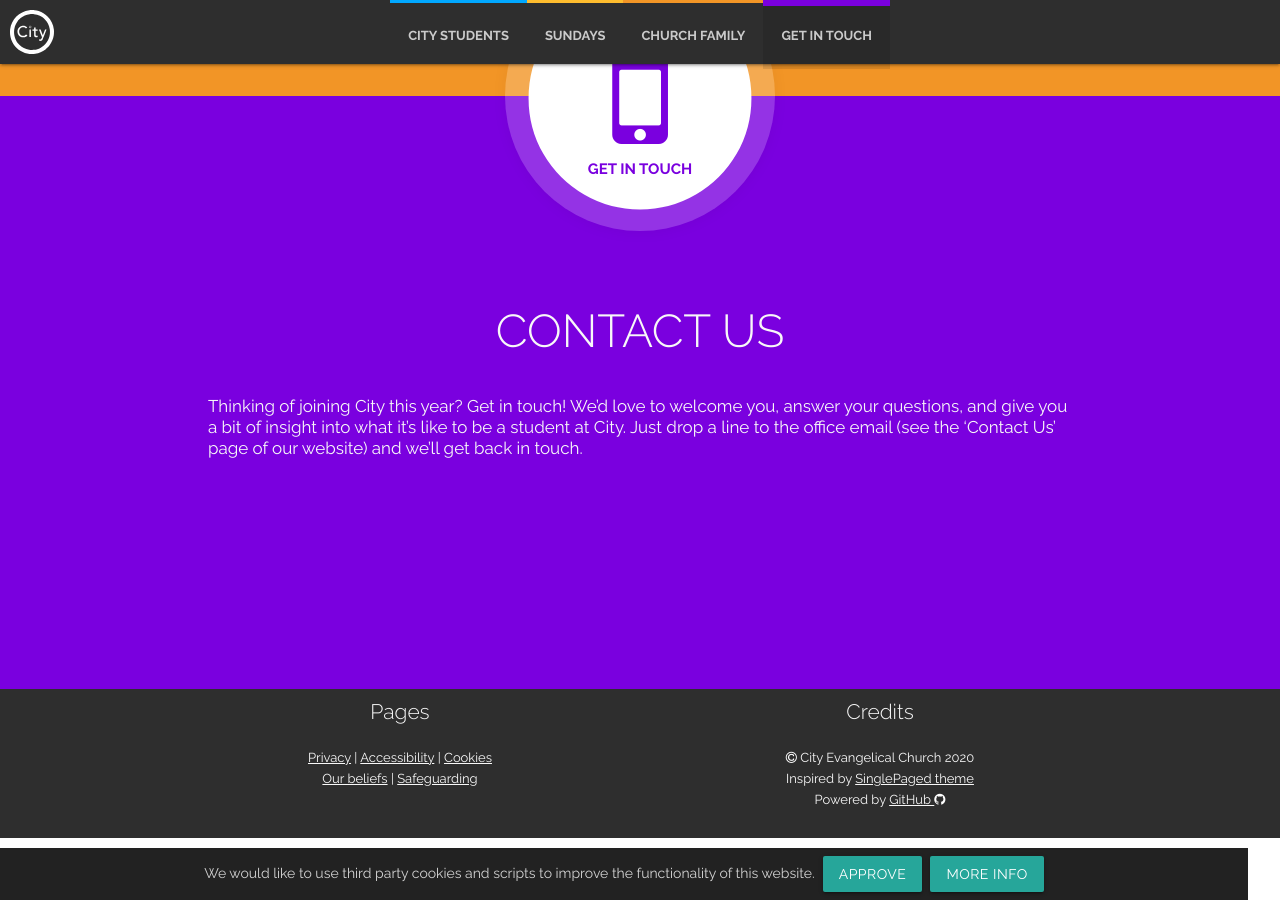
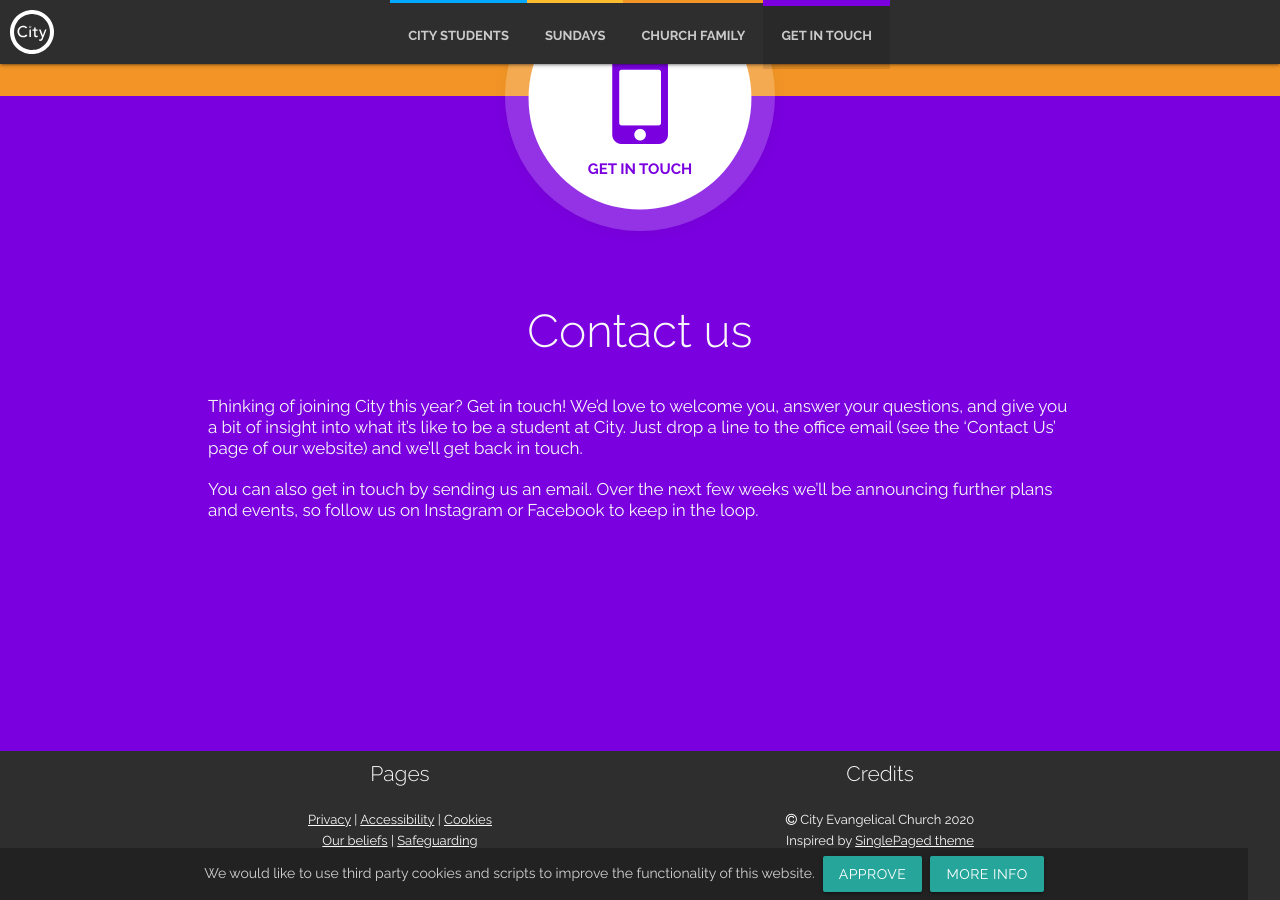
Before and after one commit to woodcock3/citychurch, a Jekyll site: the page built from _students/2020-01-04-touch.md, in a window 1280 px wide and 900 px high, scrolled down 2829 px. Built offline with Jekyll 4.4.1, drawn with Linux system fonts in a browser that asks for light colours.

Commit message:
Update 2020-01-04-touch.md

```diff
--- a/_students/2020-01-04-touch.md
+++ b/_students/2020-01-04-touch.md
@@ -7,7 +7,9 @@ layout: all_collections
 fa-icon: mobile
 ---
 
-# CONTACT US
+# Contact us
 Thinking of joining City this year? Get in touch! We’d love to welcome you, answer your questions, and give
 you a bit of insight into what it’s like to be a student at City.
 Just drop a line to the office email (see the ‘Contact Us’ page of our website) and we’ll get back in touch.
+
+You can also get in touch by sending us an email. Over the next few weeks we’ll be announcing further plans and events, so follow us on Instagram or Facebook to keep in the loop.
```
